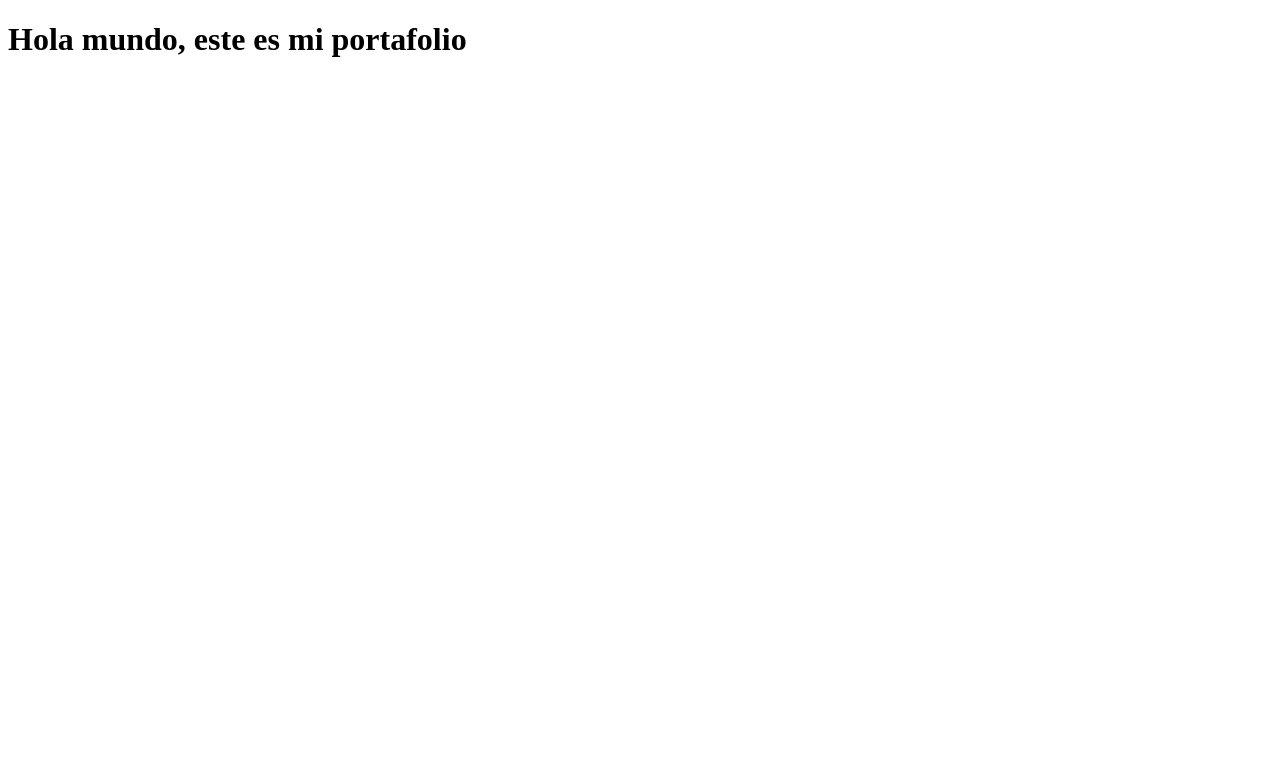
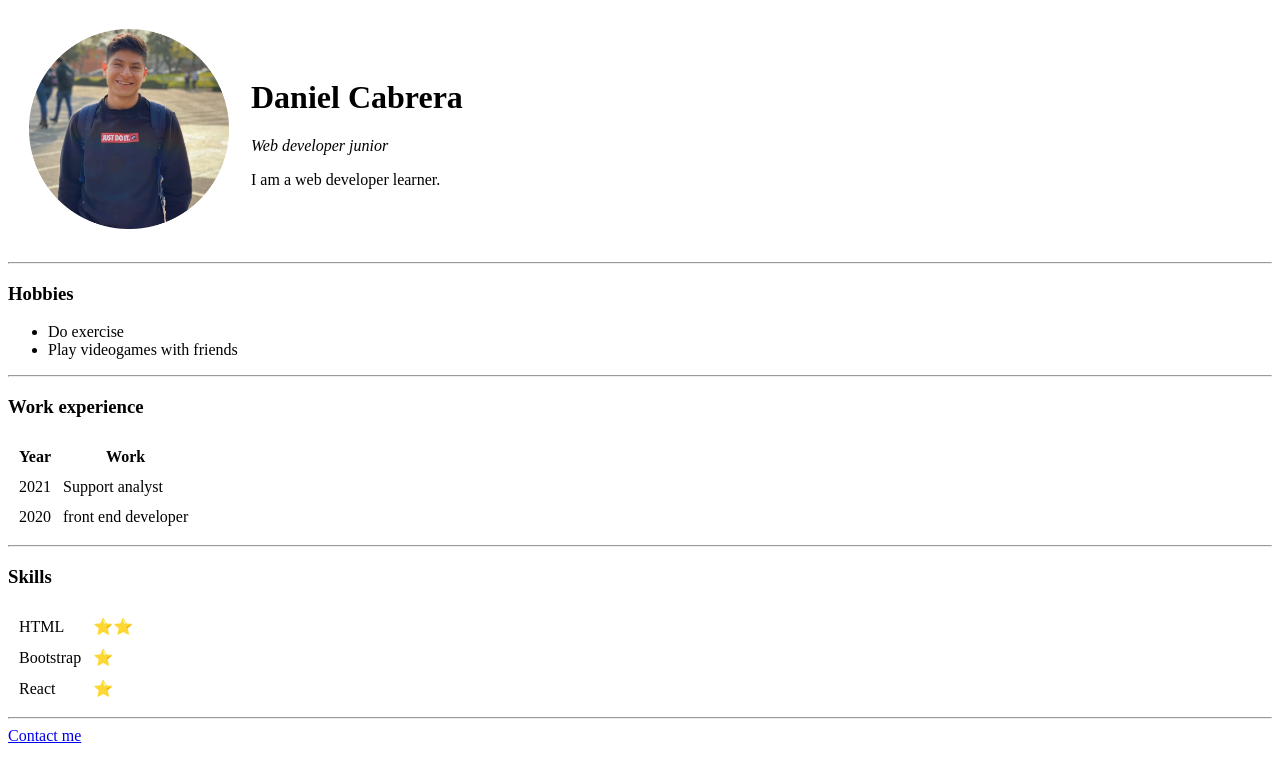
Before and after one commit to DannyBad98/DannyBad98.github.io, a plain HTML site: page index.html in a window 1280 px wide. Drawn offline with Linux system fonts and the light colour scheme.

Commit message:
CV initial documents upload

```diff
--- a/index.html
+++ b/index.html
@@ -1,11 +1,72 @@
 <!DOCTYPE html>
 <html lang="en">
+
 <head>
     <meta charset="UTF-8">
+    <meta http-equiv="X-UA-Compatible" content="IE=edge">
     <meta name="viewport" content="width=device-width, initial-scale=1.0">
-    <title>Document</title>
+    <title>Daniel's personal site</title>
 </head>
+
 <body>
-    <h1> Hola mundo, este es mi portafolio </h1>
+    <table cellspacing="20">
+        <tr>
+
+            <td><img src="img/myphoto.png" alt="my profile picture" width="200px"></td>
+            <td>
+                <h1>Daniel Cabrera</h1>
+                <p><em> Web developer junior </em> </p>
+                <p> I am a web developer learner. </p>
+            </td>
+        </tr>
+    </table>
+    <hr>
+    <h3>Hobbies</h3>
+    <ul>
+        <li>Do exercise</li>
+        <li>Play videogames with friends</li>
+    </ul>
+    <hr>
+    <h3>Work experience</h3>
+    <table cellspacing='10'>
+        <thead>
+            <tr>
+                <th>Year</th>
+                <th>Work</th>
+            </tr>
+        </thead>
+        <tbody>
+            <tr>
+                <td>2021</td>
+                <td>Support analyst</td>
+            </tr>
+            <tr>
+                <td>2020</td>
+                <td>front end developer</td>
+            </tr>
+        </tbody>
+        <tfoot>
+
+        </tfoot>
+    </table>
+    <hr>
+    <h3>Skills</h3>
+    <table cellspacing='10'>
+        <tr>
+            <td>HTML</td>
+            <td>⭐⭐</td>
+        </tr>
+        <tr>
+            <td>Bootstrap</td>
+            <td>⭐</td>
+        </tr>
+        <tr>
+            <td>React</td>
+            <td>⭐</td>
+        </tr>
+    </table>
+    <hr>
+    <a href="contact-me.html">Contact me</a>
 </body>
+
 </html>
```
Also changed, not shown: contact-me.html (added, +27 -0 lines), img/myphoto.png (added).
